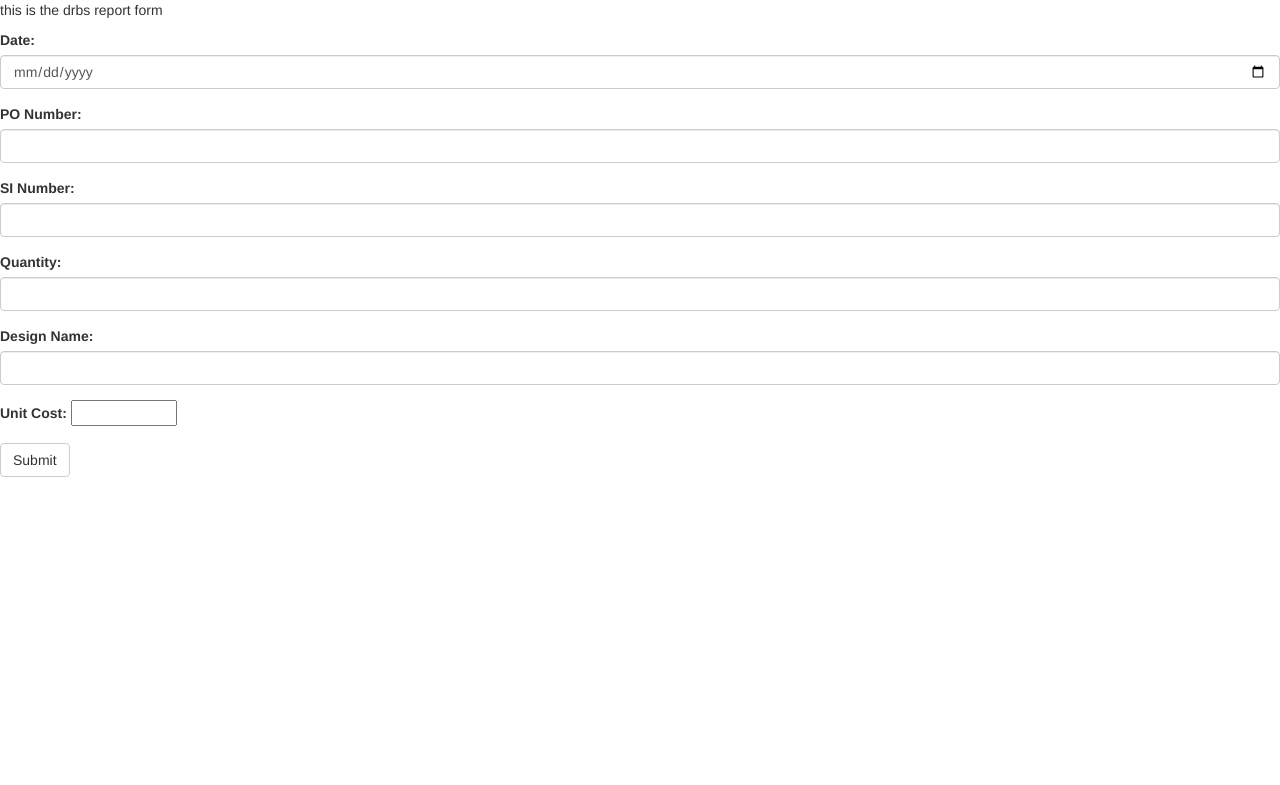
After one commit to maxilosgundam/drbsreports, a Django app: page /drbs-reports/ in a window 1280 px wide. The commit adds this page. Shown: the top 785 px of the page. Run offline with Django 3.2, Linux system fonts and the light colour scheme; some libraries are stand-ins or nearby versions.

Commit message:
drbs form template added

```diff
--- a/mysite/settings.py
+++ b/mysite/settings.py
@@ -76,8 +76,10 @@ WSGI_APPLICATION = 'mysite.wsgi.application'
 
 DATABASES = {
     'default': {
-        'ENGINE': 'django.db.backends.sqlite3',
-        'NAME': 'mydatabase',
+        'ENGINE': 'django.db.backends.mysql',
+        'NAME': 'drbs',
+        'USER': 'root',
+        'PASSWORD': 'krvy761996',
     }
 }
 
--- /dev/null
+++ b/web/forms.py
@@ -0,0 +1,4 @@
+from django import forms
+
+Class DRBSForm(forms.Form):
+	drbsdate = forms.
--- /dev/null
+++ b/web/templates/drbsreport.html
@@ -0,0 +1,44 @@
+<html>
+<head>
+  <title>Bootstrap Example</title>
+  <meta charset="utf-8">
+  <meta name="viewport" content="width=device-width, initial-scale=1">
+  <link rel="stylesheet" href="https://maxcdn.bootstrapcdn.com/bootstrap/3.4.0/css/bootstrap.min.css">
+  <script src="https://ajax.googleapis.com/ajax/libs/jquery/3.3.1/jquery.min.js"></script>
+  <script src="https://maxcdn.bootstrapcdn.com/bootstrap/3.4.0/js/bootstrap.min.js"></script>
+</head>
+
+<body>
+<p>this is the drbs report form</p>
+
+
+ <form action = "/drbs" method = "post">
+  <div class="form-group">
+    <label for="date">Date:</label>
+    <input type="date" class="form-control" id="date" />
+  </div>
+  <div class="form-group">
+    <label for="po">PO Number:</label>
+    <input type="number" class="form-control" id="po" />
+  </div>
+  <div class="form-group">
+    <label for "si">SI Number:</label>
+    <input type="number" class="form-control" id="si" />
+    </div>
+  <div class= "form-group">
+  	<label for="qty">Quantity:</label>
+  	<input type = "number" min= "0"class = "form-control" id="qty" />
+  </div>
+  <div class= "form-group">
+  	<label for="desname">Design Name:</label>
+  	<input type = "text" class = "form-control" id="desname" />
+  </div>
+  <div class ="form-group">
+  	<label for="cost">Unit Cost:</label>
+  	<input type="number" min="0.00" max="10000.00" step="0.01" />
+  </div>
+  <button type="submit" class="btn btn-default" value = "OK">Submit</button>
+</form>
+</body>
+
+</html>
--- a/web/templates/home.html
+++ b/web/templates/home.html
@@ -1,7 +1,7 @@
 {% extends 'base.html' %}
 
 {% block content %}
-<a href="{% url 'home' %}">Home</a> | <a href="{% url 'about'%}">About</a>
+<a href="{% url 'home' %}">Home</a> | <a href="{% url 'about'%}">About</a> | <a href="{% url 'drbs'%}">DRBS Reports</a>
 </br>
 HOME
 {% endblock %}
--- a/web/urls.py
+++ b/web/urls.py
@@ -4,4 +4,5 @@ from . import views
 urlpatterns = [
     path('',views.home, name='home'),
     path('about/',views.about, name='about'),
+    path('drbs-reports/',views.drbsform, name='drbs'),
 ]
--- a/web/views.py
+++ b/web/views.py
@@ -7,3 +7,6 @@ def home(request):
 
 def about(request):
 	return render(request,"about.html",{})
+
+def drbsform(request):
+	return render(request, "drbsreport.html",{})
```
Also changed, not shown: db.sqlite3 (added), 1 other file.
